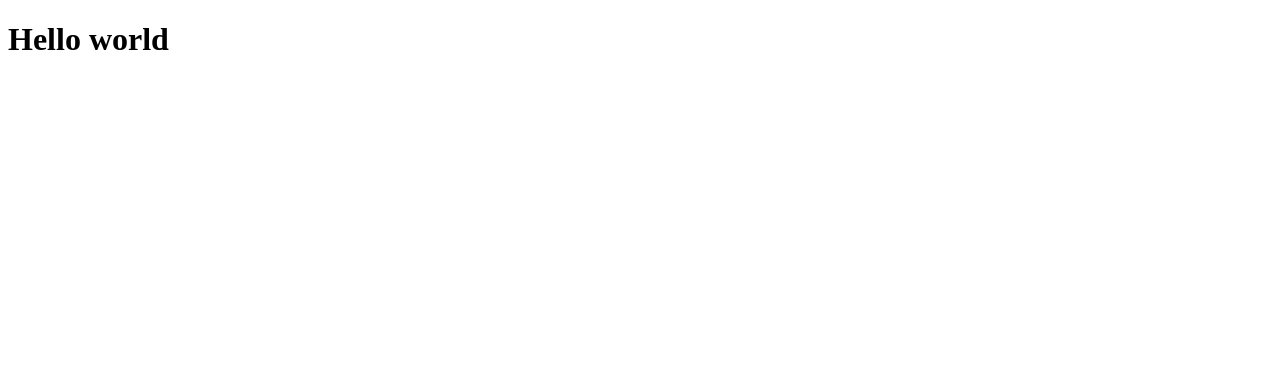
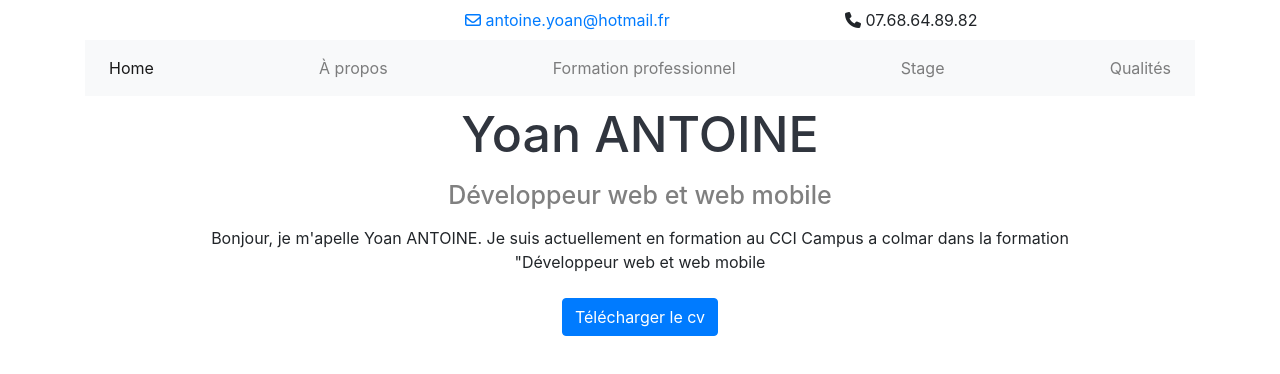
Before and after one commit to yxoann/yxoann.github.io, a plain HTML site: page index.html in a window 1280 px wide. Drawn offline with nearby package versions, Linux system fonts and the light colour scheme.

Commit message:
header,section
ajout d'un header et d'une section

```diff
--- /dev/null
+++ b/css/style.css
@@ -0,0 +1,11 @@
+nav ul{
+    width: 100%;
+}
+section h2{
+    color: #30353e;
+    font-size: 50px;
+}
+#titre5{
+    font-size: 25px;
+    color: grey;
+}
--- a/index.html
+++ b/index.html
@@ -3,10 +3,64 @@
 <head>
     <meta charset="UTF-8">
     <meta name="viewport" content="width=device-width, initial-scale=1.0">
-    <title>hello world</title>
+    <link rel="stylesheet" href="css/style.css">
+    <link rel="stylesheet" href="https://cdn.jsdelivr.net/npm/bootstrap@4.5.3/dist/css/bootstrap.min.css" integrity="sha384-TX8t27EcRE3e/ihU7zmQxVncDAy5uIKz4rEkgIXeMed4M0jlfIDPvg6uqKI2xXr2" crossorigin="anonymous">
+    <title>CV en HTML</title>
 </head>
 <body>
-    <h1>Hello world</h1>
+    <div class="container">
+        <header class="row justify-content-end">
+            <span class="col-4 mt-2 mb-2">
+                <a href="mailto"><i class="far fa-envelope"></i> antoine.yoan@hotmail.fr</a>
+            </span>
+            <span class="col-4 mt-2 mb-2">
+                <span><i class="fas fa-phone"></i> 07.68.64.89.82</span>
+            </span>
+        </header>
+        <nav class="navbar navbar-expand-lg navbar-light bg-light">
+            <!--<a class="navbar-brand" href="#">Navbar</a>-->
+            <button class="navbar-toggler" type="button" data-toggle="collapse" data-target="#navbarNav" aria-controls="navbarNav" aria-expanded="false" aria-label="Toggle navigation">
+              <span class="navbar-toggler-icon"></span>
+            </button>
+            <div class="collapse navbar-collapse" id="navbarNav">
+              <ul class="navbar-nav  justify-content-between">
+                <li class="nav-item active">
+                  <a class="nav-link" href="#">Home<span class="sr-only">(current)</span></a>
+                </li>
+                <li class="nav-item">
+                  <a class="nav-link" href="#">À propos</a>
+                </li>
+                <li class="nav-item">
+                  <a class="nav-link" href="#">Formation professionnel</a>
+                </li>
+                <li class="nav-item">
+                  <a class="nav-link" href="#" tabindex="-1" aria-disabled="true">Stage</a>
+                </li>
+                <li class="nav-item">
+                    <a class="nav-link" href="#">Qualités</a>
+                </li>
+              </ul>
+        </nav>
+        <section>
+            <div class="row justify-content-center">
+                <div class="col-10 text-center">
+                    <h2 class="mt-2">Yoan ANTOINE</h2>
+                    <h5 class="mt-3" id="titre5">Développeur web et web mobile</h5>
+                    <p class="mt-3">Bonjour, je m'apelle Yoan ANTOINE. Je suis actuellement en formation au CCI Campus a colmar dans la formation "Développeur web
+                    et web mobile </p>
+                    <a class="btn btn-primary mt-2" href="#" role="button">Télécharger le cv</a>
+                </div>
+            </div>
+        </section>
+    </div>
 
+
+
+
+
+
+    <script src="https://kit.fontawesome.com/1c4e681821.js" crossorigin="anonymous"></script>
+    <script src="https://code.jquery.com/jquery-3.5.1.slim.min.js" integrity="sha384-DfXdz2htPH0lsSSs5nCTpuj/zy4C+OGpamoFVy38MVBnE+IbbVYUew+OrCXaRkfj" crossorigin="anonymous"></script>
+    <script src="https://cdn.jsdelivr.net/npm/bootstrap@4.5.3/dist/js/bootstrap.bundle.min.js" integrity="sha384-ho+j7jyWK8fNQe+A12Hb8AhRq26LrZ/JpcUGGOn+Y7RsweNrtN/tE3MoK7ZeZDyx" crossorigin="anonymous"></script>
 </body>
 </html>
```
